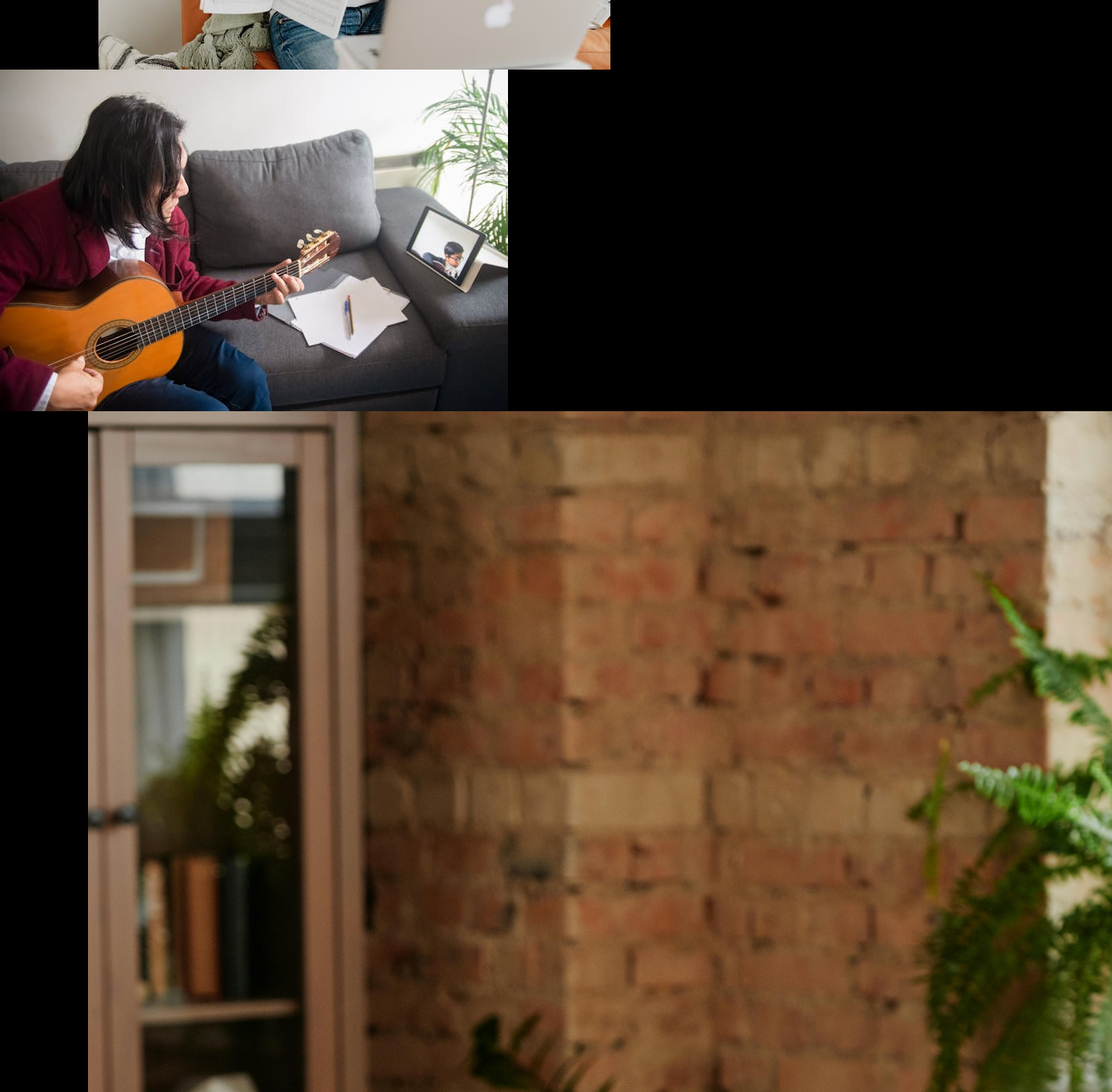
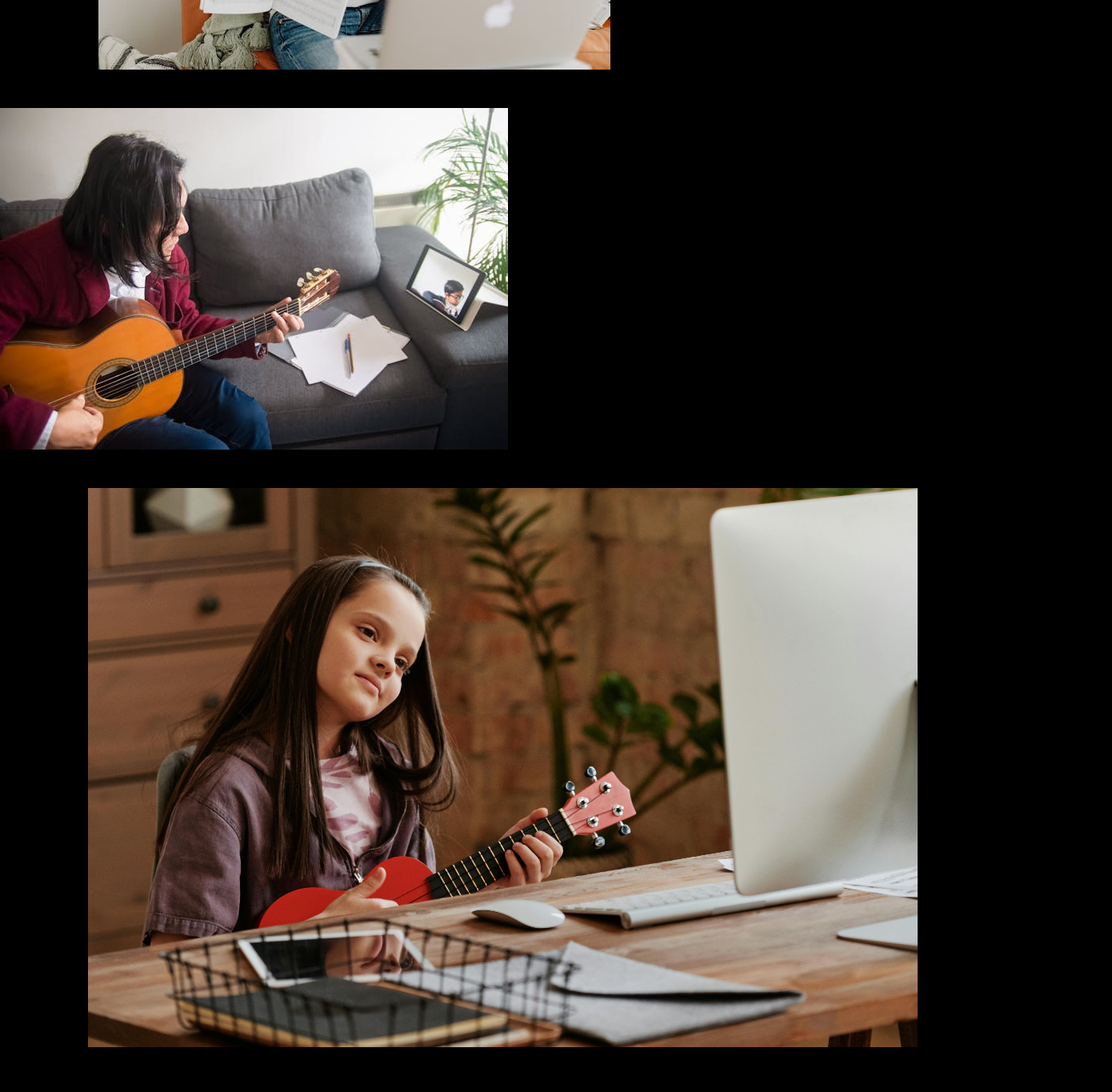
Before and after one commit to Sujeeththecoder/React_Website, a React (Vite) app in the folder my-project/: page / in a window 1280 px wide. Shown: the part 1600-2965 px from the top of the page at 80% size, 1390 px wide, since content can reach past the window. Built offline with nearby package versions, Linux system fonts and the light colour scheme.

Commit message:
complete Benefits Component

```diff
--- a/my-project/src/components/Benefits.jsx
+++ b/my-project/src/components/Benefits.jsx
@@ -2,12 +2,31 @@ import React from 'react';
 
 function Benefits() {
   return (
-    <div className="ml-10 flex justify-between items-center">
+    <div className="ml-10 flex justify-between items-start">
 
-      <img src="/images/guitar teaching small.jpg" alt="Benefit 1" className="w-1/6" style={{ marginRight: '109px', marginLeft: '123px' }} />
-      <img src="/images/learning guitar small.jpg" alt="Benefit 2" className="w-1/6" style={{ marginRight: '-5px', marginLeft: '-5px' }} />
+      <div className="w-1/6 flex flex-col items-center" style={{ marginRight: '109px', marginLeft: '123px' }}>
+        <img src="/images/guitar teaching small.jpg" alt="Benefit 1" className="w-full" />
+        <div className="mt-4 text-center h-32 flex flex-col justify-center">
+          <h1 className="text-xl font-bold text-white">One-on-One sessions</h1>
+          <p className="text-sm mt-2 text-white">Engage with your instructor in one-on-one sessions and distill the maximum from personalized classes</p>
+        </div>
+      </div>
 
-      <img src="/images/pexels-boris-pavlikovsky-7715085.jpg" alt="Benefit 3" className="w-1/6" style={{ marginRight: '133px', marginLeft: '110px' }} />
+      <div className="w-1/6 flex flex-col items-center" style={{ marginRight: '-5px', marginLeft: '-5px' }}>
+        <img src="/images/learning guitar small.jpg" alt="Benefit 2" className="w-full" />
+        <div className="mt-4 text-center h-32 flex flex-col justify-center">
+          <h1 className="text-xl font-bold text-white">All-time access to recordings</h1>
+          <p className="text-sm mt-2 text-white">Return to recorded sessions anytime, anywhere to maximize your practice and improve your performances</p>
+        </div>
+      </div>
+
+      <div className="w-1/6 flex flex-col items-center" style={{ marginRight: '133px', marginLeft: '110px' }}>
+        <img src="/images/9.jpg" alt="Benefit 3" className="w-full" />
+        <div className="mt-4 text-center h-32 flex flex-col justify-center">
+          <h1 className="text-xl font-bold text-white">Special Instructors for kids</h1>
+          <p className="text-sm mt-2 text-white">We provide special instructors for kids who have enough years of experience in practicing and teaching music</p>
+        </div>
+      </div>
 
     </div>
   );
```
Also changed, not shown: my-project/public/images/6.jpg (added), my-project/public/images/9.jpg (added).
